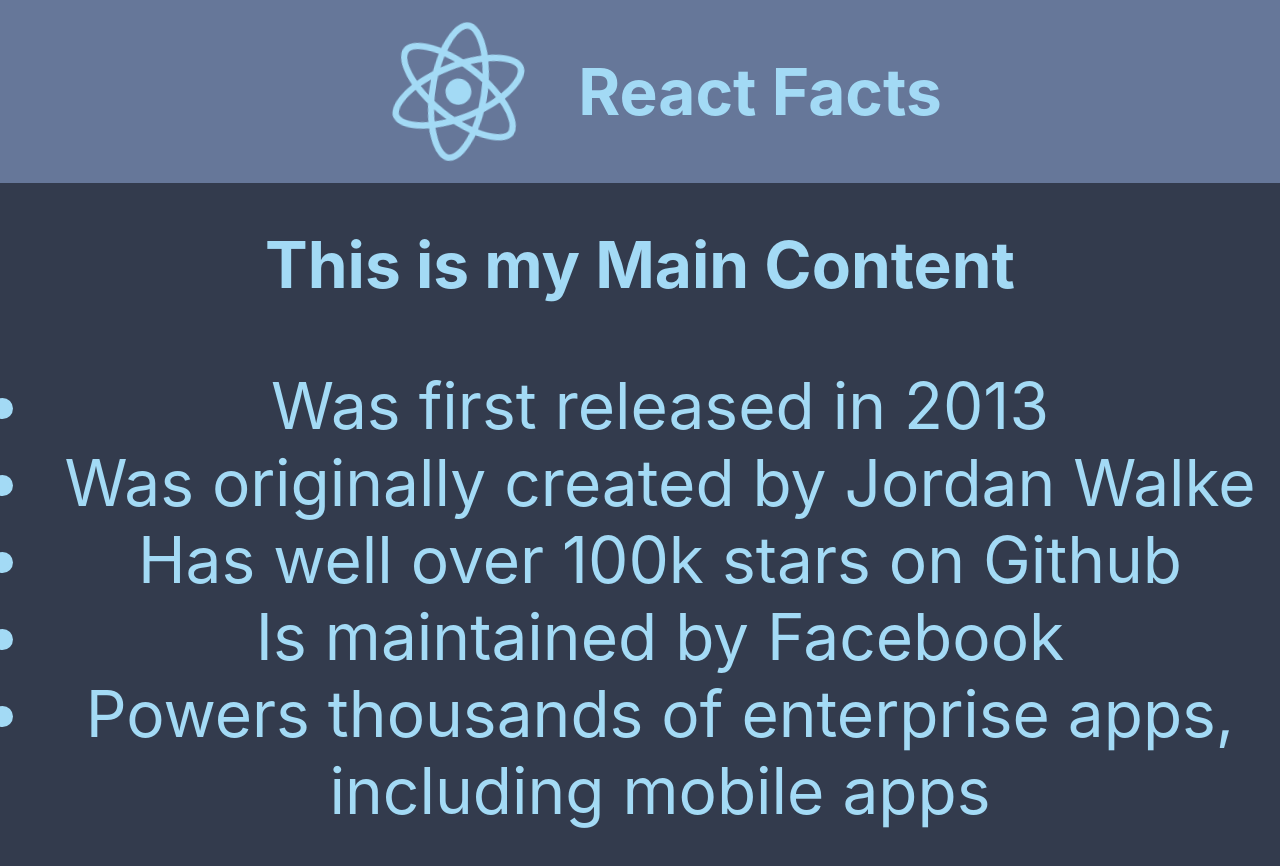
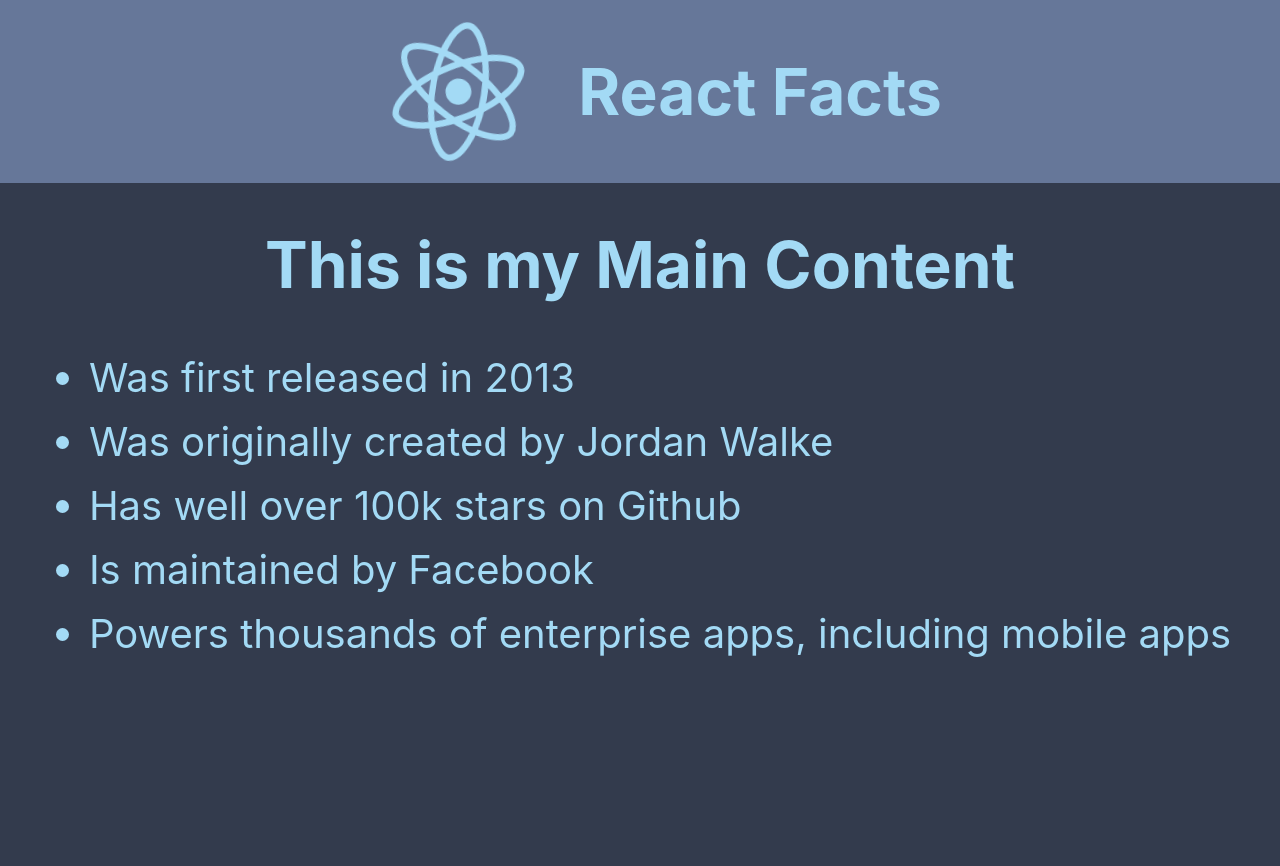
Before and after one commit to Neshamon/My-First-React-SPA, a React (Create React App) app: page / in a window 1280 px wide. Shown: the top 866 px of the page. After the commit the page ends 800 px from the top, so only its background shows below. Built offline with nearby package versions, Linux system fonts and the light colour scheme.

Commit message:
Shrink text size and align text to left

```diff
--- a/src/App.css
+++ b/src/App.css
@@ -49,6 +49,8 @@ nav {
 .main-list {
   display: grid;
   justify-content: center;
+  text-align: left;
   color: hsl(200, 80%, 80%);
-  font-size: 4rem;
+  line-height: 4rem;
+  font-size: 2.5rem;
 }
```
